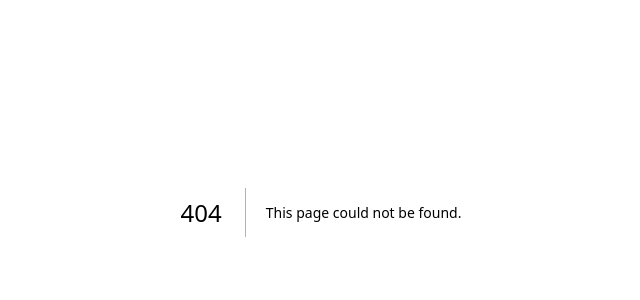
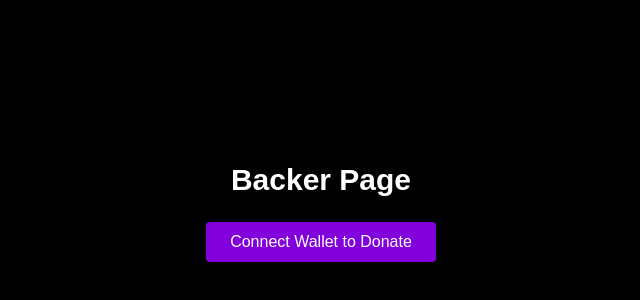
Before and after one commit to vheuel/chakra, a Next.js app: page /backer in a window 1280 px wide. Before the commit this address had no page. Shown: the part 188-488 px from the top of the page, without its empty margins (319-959 px from the left). Built offline with nearby package versions, Linux system fonts and the light colour scheme; no server answers.

Commit message:
add halaman backer

```diff
--- /dev/null
+++ b/src/pages/backer.tsx
@@ -0,0 +1,43 @@
+import { usePrivy, useLogin } from "@privy-io/react-auth";
+import { useState } from "react";
+
+export default function BackerPage() {
+  const { ready, authenticated, user } = usePrivy();
+  const { login } = useLogin();
+  const [amount, setAmount] = useState("");
+
+  const handleDonate = () => {
+    alert(`Fitur donasi belum terhubung ke kontrak. Jumlah: ${amount}`);
+  };
+
+  if (!ready) return <p>Loading...</p>;
+
+  return (
+    <main className="min-h-screen bg-black text-white flex flex-col items-center justify-center">
+      <h1 className="text-3xl font-bold mb-6">Backer Page</h1>
+
+      {!authenticated ? (
+        <button onClick={login} className="px-6 py-2 bg-purple-700 rounded">
+          Connect Wallet to Donate
+        </button>
+      ) : (
+        <>
+          <p className="mb-2">Wallet: {user?.wallet?.address}</p>
+          <input
+            type="number"
+            placeholder="Enter donation amount"
+            value={amount}
+            onChange={(e) => setAmount(e.target.value)}
+            className="text-black px-4 py-2 rounded mb-4"
+          />
+          <button
+            onClick={handleDonate}
+            className="px-6 py-2 bg-green-600 rounded"
+          >
+            Donate
+          </button>
+        </>
+      )}
+    </main>
+  );
+}
```
